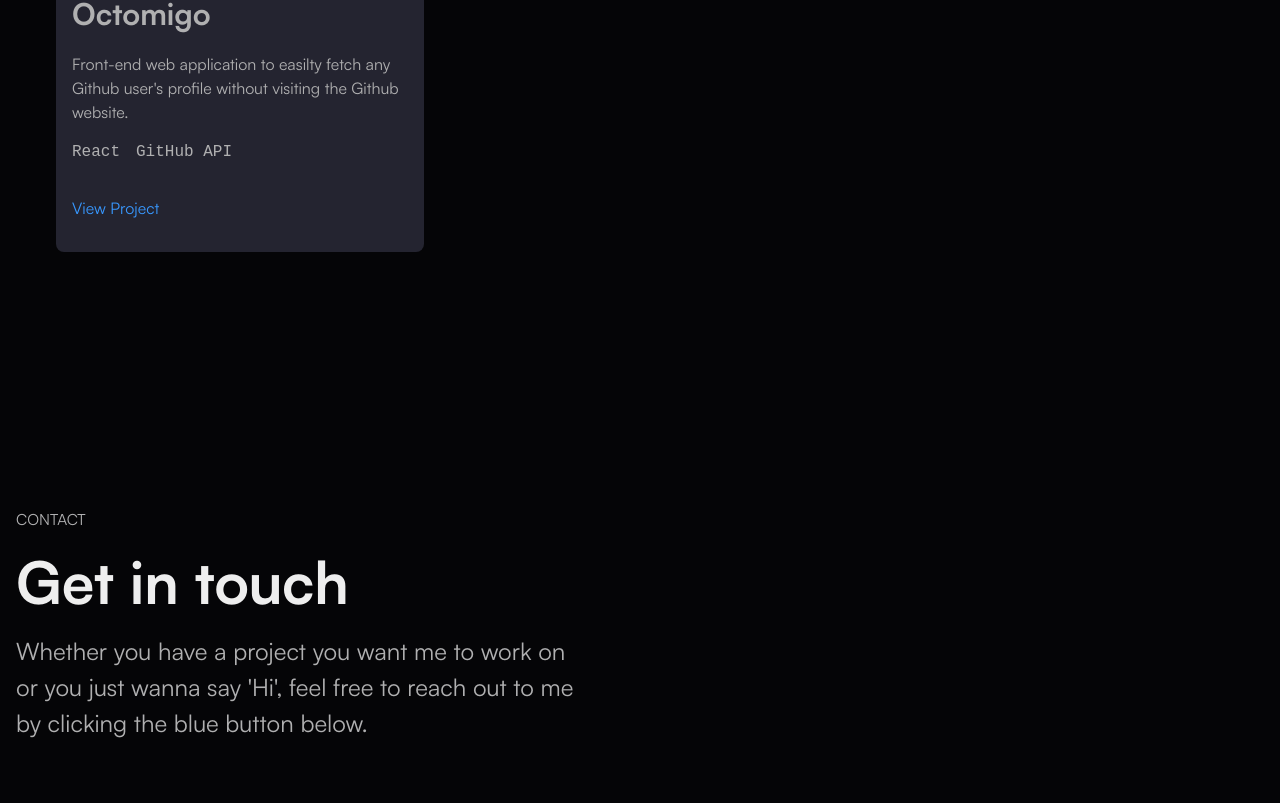
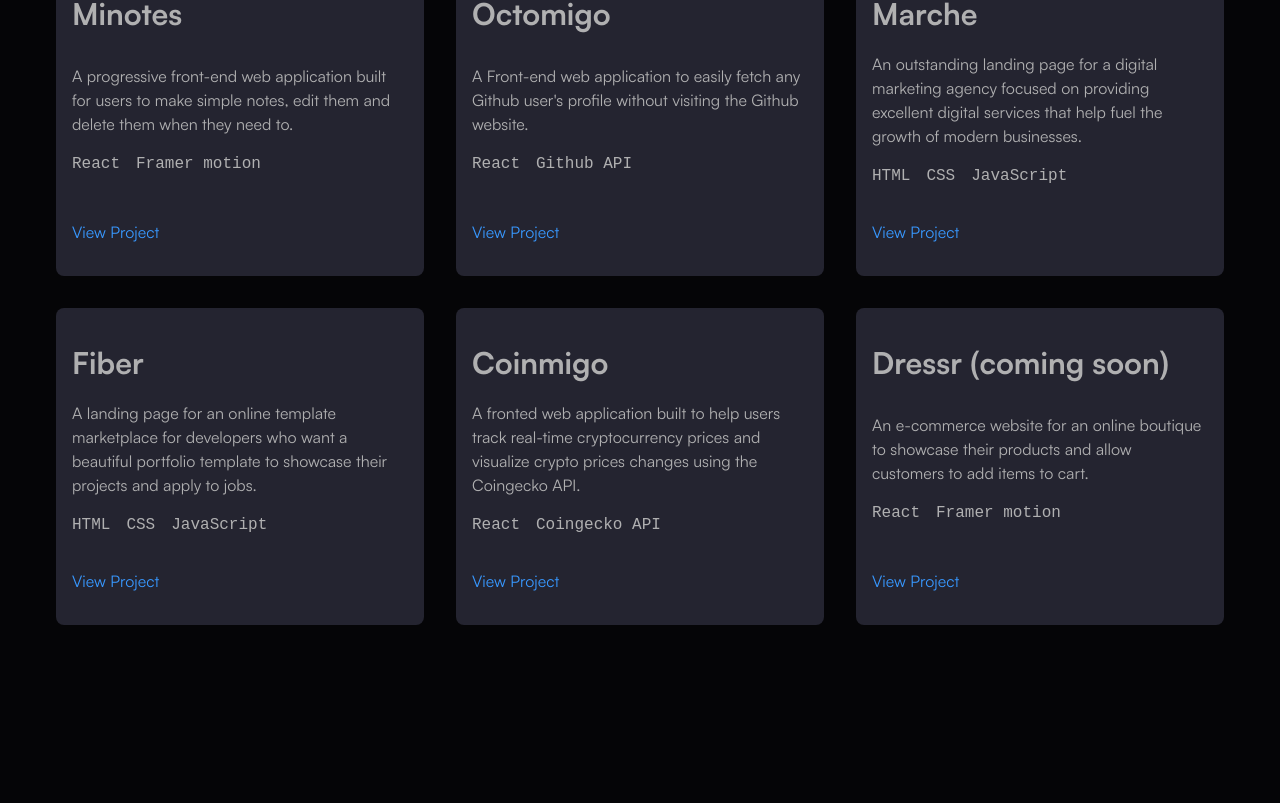
Before and after one commit to gzkdev/portfolio-022, a React (Vite) app: page / in a window 1280 px wide. Shown: the part 1116-1919 px from the top of the page. Built offline with nearby package versions, Linux system fonts and the light colour scheme.

Commit message:
added projects section

```diff
--- /dev/null
+++ b/src/AppData.js
@@ -0,0 +1,44 @@
+export const Projects = [
+    {
+        name: "Minotes",
+        description: "A progressive front-end web application built for users to make simple notes, edit them and delete them when they need to.",
+        tags: ["React", "Framer motion"],
+        url: "https://minotes.netlify.app",
+        repo_url: "https://minotes.netlify.app"
+    },
+    {
+        name: "Octomigo",
+        description: "A Front-end web application to easily fetch any Github user's profile without visiting the Github website.",
+        tags: ["React", "Github API"],
+        url: "https://octomigo.netlify.app",
+        repo_url: "https://octomigo.netlify.app"
+    },
+    {
+        name: "Marche",
+        description: "An outstanding landing page for a digital marketing agency focused on providing excellent digital services that help fuel the growth of modern businesses.",
+        tags: ["HTML", "CSS", "JavaScript"],
+        url: "https://marche-agency.netlify.app",
+        repo_url: "https://octomigo.netlify.app"
+    },
+    {
+        name: "Fiber",
+        description: "A landing page for an online template marketplace for developers who want a beautiful portfolio template to showcase their projects and apply to jobs.",
+        tags: ["HTML", "CSS", "JavaScript"],
+        url: "https://fiber-ag.netlify.app",
+        repo_url: "https://octomigo.netlify.app"
+    },
+    {
+        name: "Coinmigo",
+        description: "A fronted web application built to help users track real-time cryptocurrency prices and visualize crypto prices changes using the Coingecko API.",
+        tags: ["React", "Coingecko API"],
+        url: "https://coinmigo.netlify.app",
+        repo_url: "https://octomigo.netlify.app"
+    },
+    {
+        name: "Dressr (coming soon)",
+        description: "An e-commerce website for an online boutique to showcase their products and allow customers to add items to cart.",
+        tags: ["React", "Framer motion"],
+        url: "https://coinmigo.netlify.app",
+        repo_url: "https://octomigo.netlify.app"
+    }
+]
--- a/src/Components/ContactSection.jsx
+++ b/src/Components/ContactSection.jsx
@@ -2,16 +2,20 @@ import styled from "styled-components";
 import CallToActionDiv from "./CallToActionDiv";
 import SectionHeader from "./SectionHeader";
 
+const ContactSectionStyled = styled.section`
+  max-width: 1000px;
+  margin: 0 auto;
+`;
+
 function ContactSection() {
   const heading = "Get in touch";
-  const paragraph =
-    "Whether you have a project you want me to work on or you just wanna say 'Hi', feel free to reach out to me by clicking the blue button below.";
+  const paragraph = `Whether you have a project you want me to work on or you just wanna say "Hi", feel free to reach out to me by clicking the blue button below.`;
 
   return (
-    <section>
+    <ContactSectionStyled>
       <SectionHeader title="Contact" heading={heading} paragraph={paragraph} />
       <CallToActionDiv text="Contact me" />
-    </section>
+    </ContactSectionStyled>
   );
 }
 
--- a/src/Components/ProjectItem.jsx
+++ b/src/Components/ProjectItem.jsx
@@ -60,21 +60,20 @@ const ProjectItemStyled = styled.div`
   }
 `;
 
-function ProjectItem() {
+function ProjectItem({ content }) {
+  const { name, description, tags, url, repo_url } = content;
   return (
     <ProjectItemStyled>
-      <h4>Octomigo</h4>
+      <h4>{name}</h4>
       <div>
-        <p>
-          Front-end web application to easilty fetch any Github user's profile
-          without visiting the Github website.
-        </p>
+        <p>{description}</p>
         <ul>
-          <li>React</li>
-          <li>GitHub API</li>
+          {tags.map((tag) => (
+            <li>{tag}</li>
+          ))}
         </ul>
       </div>
-      <a href="http://#" target="_blank" rel="noopener noreferrer">
+      <a href={url} target="_blank" rel="noopener noreferrer">
         View Project
       </a>
     </ProjectItemStyled>
--- a/src/Components/ProjectsSectionGrid.jsx
+++ b/src/Components/ProjectsSectionGrid.jsx
@@ -1,5 +1,6 @@
 import styled from "styled-components";
 import ProjectItem from "./ProjectItem";
+import { Projects } from "../AppData";
 
 const ProjectsGridStyled = styled.div`
   --columns: 1;
@@ -19,7 +20,9 @@ const ProjectsGridStyled = styled.div`
 function ProjectsGrid() {
   return (
     <ProjectsGridStyled>
-      <ProjectItem />
+      {Projects.map((content) => (
+        <ProjectItem content={content} key={content.url} />
+      ))}
     </ProjectsGridStyled>
   );
 }
```
